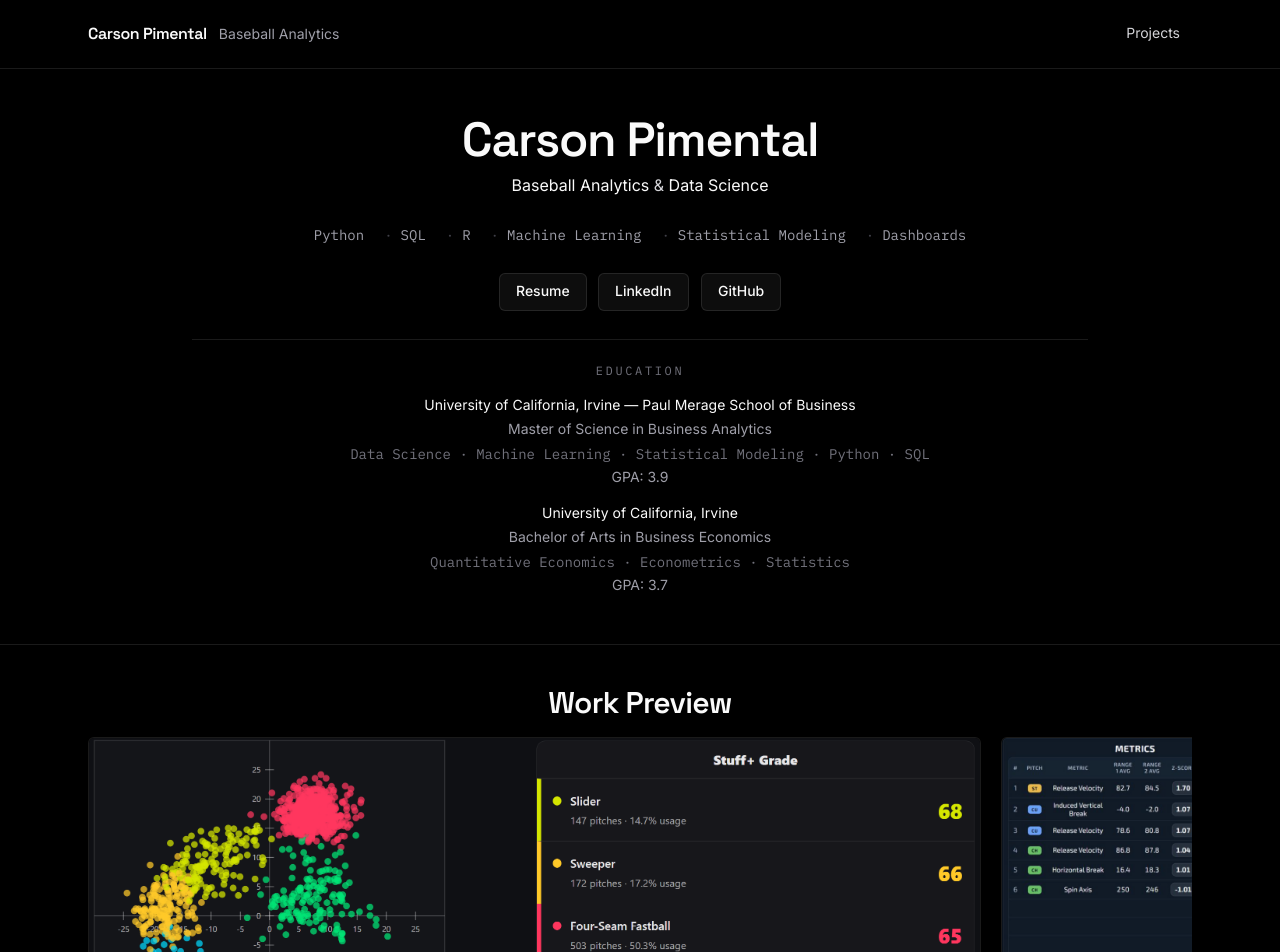
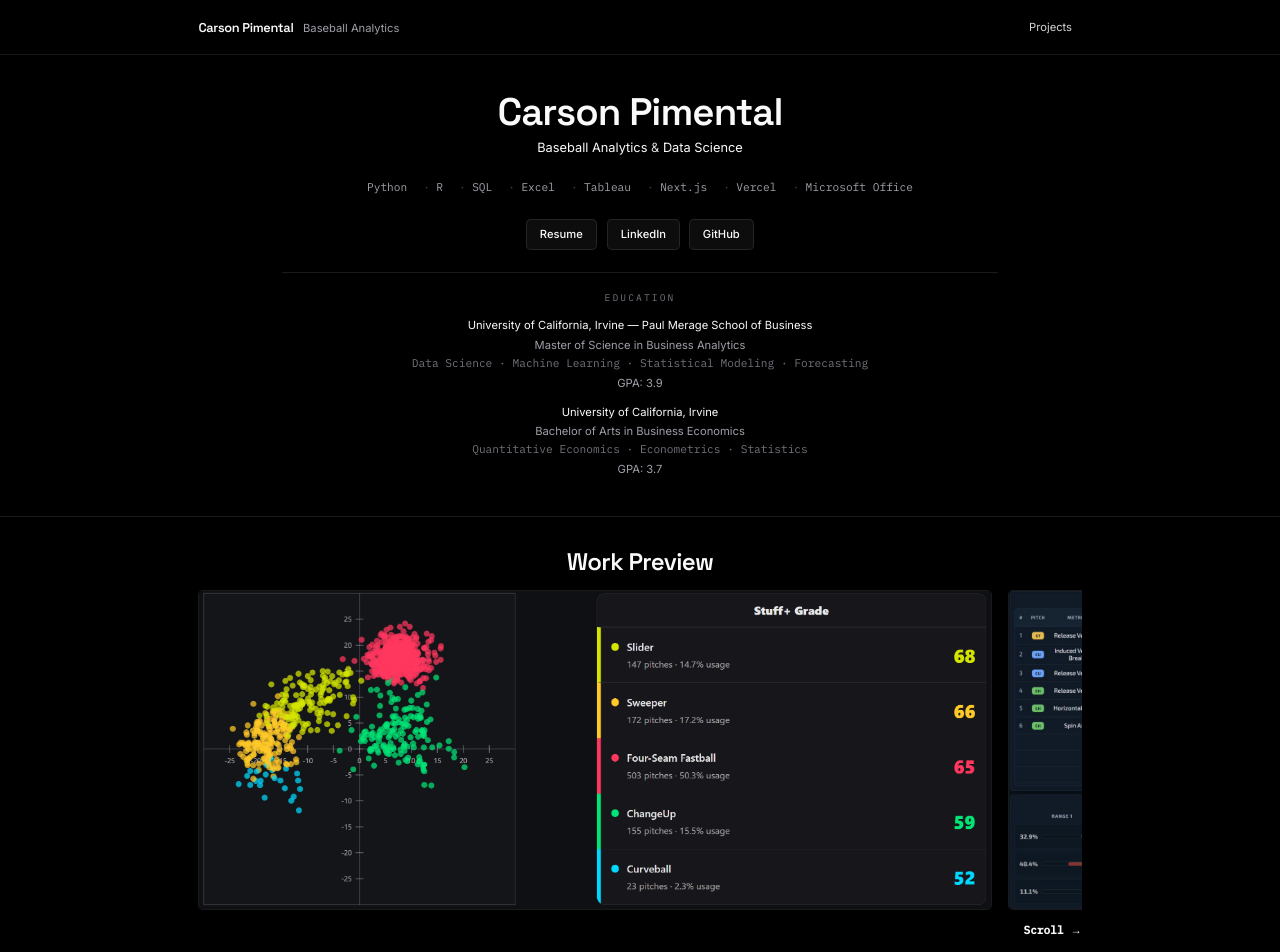
Before and after one commit to carsonpimental/carson-pimental-portfolio, a Next.js app: page / in a window 1280 px wide. Shown: the top 952 px of the page. Built offline with nearby package versions, Linux system fonts and the light colour scheme.

Commit message:
Update portfolio skills

```diff
--- a/src/app/globals.css
+++ b/src/app/globals.css
@@ -26,6 +26,7 @@
 
 html {
   background: var(--background);
+  font-size: 80%;
 }
 
 body {
--- a/src/app/page.tsx
+++ b/src/app/page.tsx
@@ -34,11 +34,13 @@ export default function Home() {
             <div className="flex flex-wrap justify-center gap-x-3 gap-y-2 text-sm text-zinc-400 [font-family:var(--font-mono)]">
               {[
                 "Python",
+                "R",
                 "SQL",
-                "R",
-                "Machine Learning",
-                "Statistical Modeling",
-                "Dashboards",
+                "Excel",
+                "Tableau",
+                "Next.js",
+                "Vercel",
+                "Microsoft Office",
               ].map((x, idx) => (
                 <span key={x} className="inline-flex items-center">
                   {idx === 0 ? null : (
@@ -91,7 +93,7 @@ export default function Home() {
                   </p>
                   <p className="text-zinc-500 [font-family:var(--font-mono)]">
                     Data Science · Machine Learning · Statistical Modeling ·
-                    Python · SQL
+                    Forecasting
                   </p>
                   <p className="text-zinc-400">GPA: 3.9</p>
                 </div>
@@ -135,7 +137,7 @@ export default function Home() {
                   key={src}
                   className="shrink-0 [scroll-snap-align:start]"
                 >
-                  <div className="h-[280px] w-[85vw] overflow-hidden rounded-md border border-white/10 bg-black sm:h-[320px] sm:w-auto lg:h-[360px]">
+                  <div className="h-[240px] w-[82vw] overflow-hidden rounded-md border border-white/10 bg-black sm:h-[280px] sm:w-auto lg:h-[320px]">
                     <Image
                       src={src}
                       alt="Project screenshot"
--- a/src/content/projects.ts
+++ b/src/content/projects.ts
@@ -32,7 +32,7 @@ export type Project = {
 export const projects: Project[] = [
   {
     slug: "ncaa-pitcher-evaluation",
-    title: "NCAA Pitcher Evaluation — Data Pipeline, Modeling & Stuff+ Dashboard",
+    title: "NCAA Data Pipeline, Modeling & Stuff+ Dashboard",
     category: "Data Engineering · Machine Learning · Baseball Analytics",
     description:
       "Developed an end-to-end NCAA Division I pitcher evaluation system using more than 2 million TrackMan pitches, combining data engineering, statistical modeling, pitch classification, and interactive visualization. I built a repeatable Python and SQL pipeline to ingest, clean, validate, and structure pitch-level data, then engineered features including rolling velocity measures and pitch-level run values for downstream modeling. Using R and Python, I developed pitch-clustering methods and Stuff+ models, with the resulting metrics and pitch characteristics surfaced through an interactive dashboard for pitcher analysis.",
```
